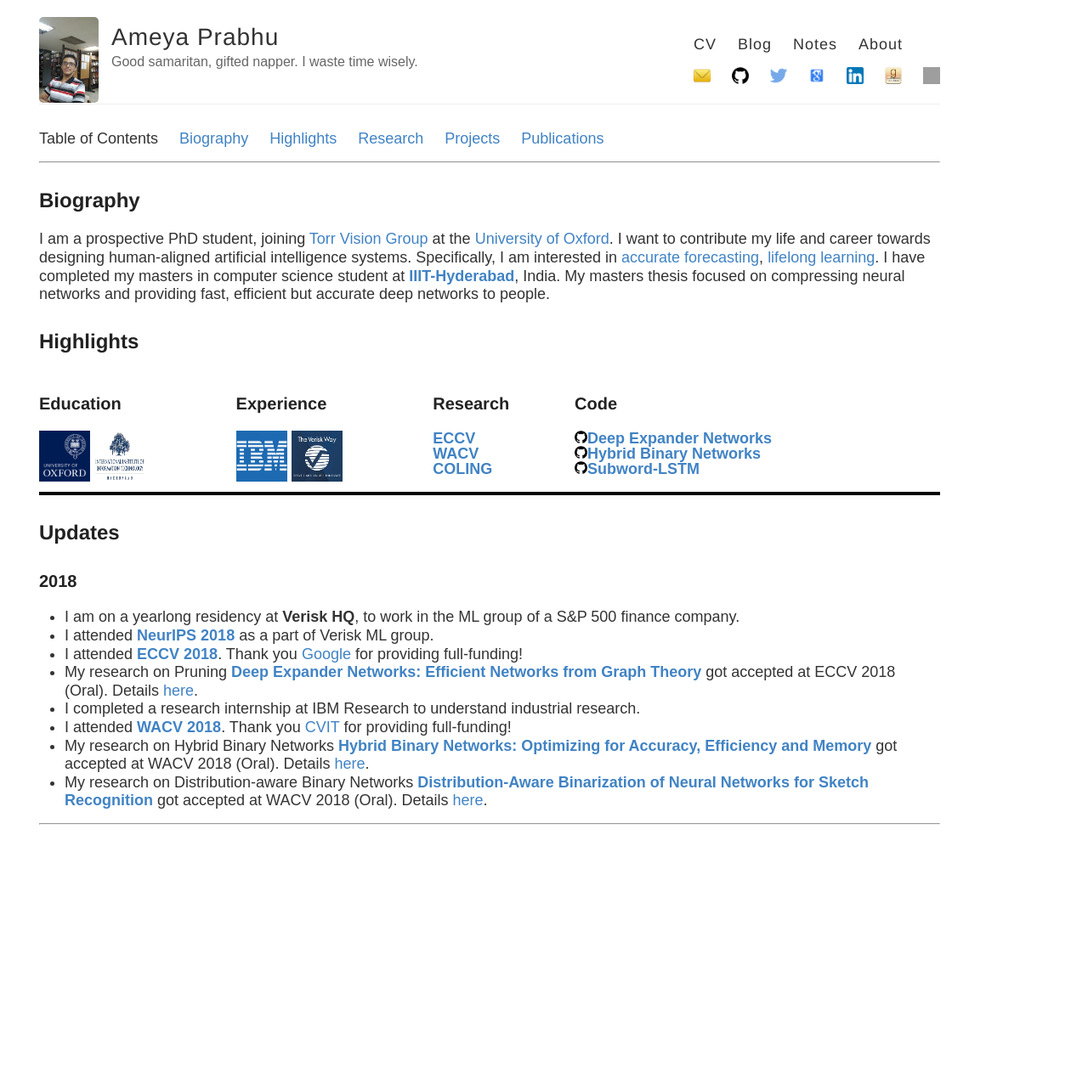
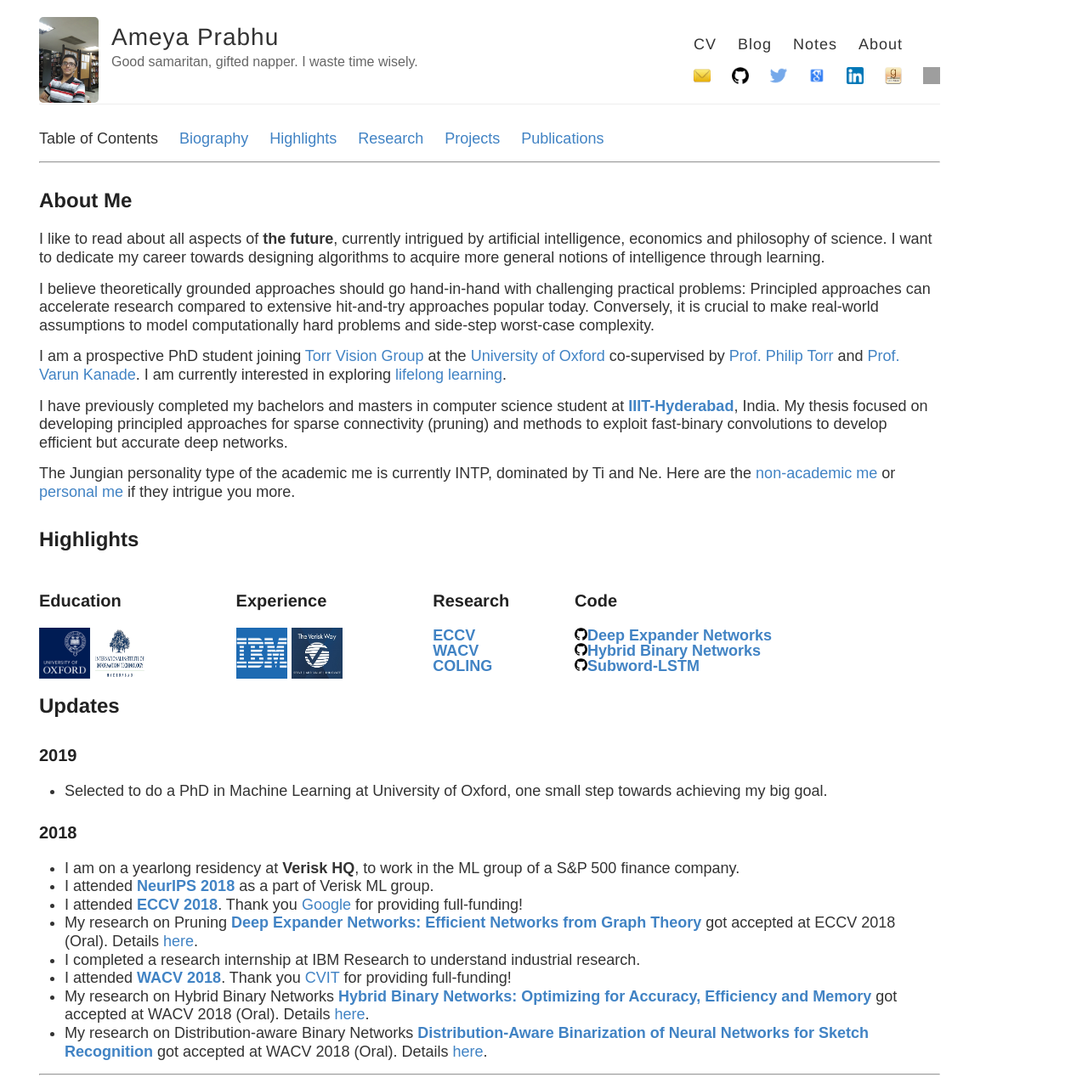
Before and after one commit to drimpossible/drimpossible.github.io, a Jekyll site: the page built from about/index.md, in a window 1280 px wide. Shown: the whole page at 85% size. Built offline with Jekyll 4.4.1, drawn with Linux system fonts in a browser that asks for light colours; some web fonts are replaced; before the commit the page ends 980 px from its top, so only the background shows below that; grey boxes are pictures that could not be loaded.

Commit message:
Changed about

```diff
--- a/about/index.md
+++ b/about/index.md
@@ -9,13 +9,18 @@ Table of Contents     [Biography](#biography)     [Highlights](#highlights
 
 ---
 
-## <a name="biography" id="biography"></a>Biography
+## <a name="biography" id="biography"></a>About Me
 
-I am a prospective PhD student, joining [Torr Vision Group](http://www.robots.ox.ac.uk/~tvg/) at the [University of Oxford](http://www.ox.ac.uk/).
-I want to contribute my life and career towards designing human-aligned artificial intelligence systems.
-Specifically, I am interested in [accurate forecasting](https://80000hours.org/podcast/episodes/prof-tetlock-predicting-the-future/),
-[lifelong learning](). I have completed my masters in computer science student at [**IIIT-Hyderabad**](http://www.iiit.ac.in), India.
-My masters thesis focused on compressing neural networks and providing fast, efficient but accurate deep networks to people.
+I like to read about all aspects of **the future**, currently intrigued by artificial intelligence, economics and philosophy of science. I want to dedicate my career towards designing algorithms to acquire more general notions of intelligence through learning.
+
+I believe theoretically grounded approaches should go hand-in-hand with challenging practical problems: Principled approaches can accelerate research compared to extensive hit-and-try approaches popular today. Conversely, it is crucial to make real-world assumptions to model computationally hard problems and side-step worst-case complexity.
+
+I am a prospective PhD student joining [Torr Vision Group](http://www.robots.ox.ac.uk/~tvg/) at the [University of Oxford](http://www.ox.ac.uk/) co-supervised by [Prof. Philip Torr](http://www.robots.ox.ac.uk/~phst/) and [Prof. Varun Kanade](http://www.cs.ox.ac.uk/people/varun.kanade/myindex.html). I am currently interested in exploring [lifelong learning](https://arxiv.org/pdf/1802.07569.pdf).
+
+I have previously completed my bachelors and masters in computer science student at [**IIIT-Hyderabad**](http://www.iiit.ac.in), India.
+My thesis focused on developing principled approaches for sparse connectivity (pruning) and methods to exploit fast-binary convolutions to develop efficient but accurate deep networks.
+
+The Jungian personality type of the academic me is currently INTP, dominated by Ti and Ne. Here are the [non-academic me](bayesianconspirator.github.io) or [personal me](anarchicorganizer.github.io) if they intrigue you more.
 
 ## <a name="biography" id="biography"></a>Highlights
 
@@ -26,11 +31,12 @@ My masters thesis focused on compressing neural networks and providing fast, eff
 </strong></td>
 </tr>
 </table>
-<table width="100%">
-<tr><td> </td><td> </td><td> </td></tr>
-</table>
 
 ## <a name="updates" id="biography"></a>Updates
+
+### 2019
+
+* Selected to do a PhD in Machine Learning at University of Oxford, one small step towards achieving my big goal.
 
 ### 2018
 
```
